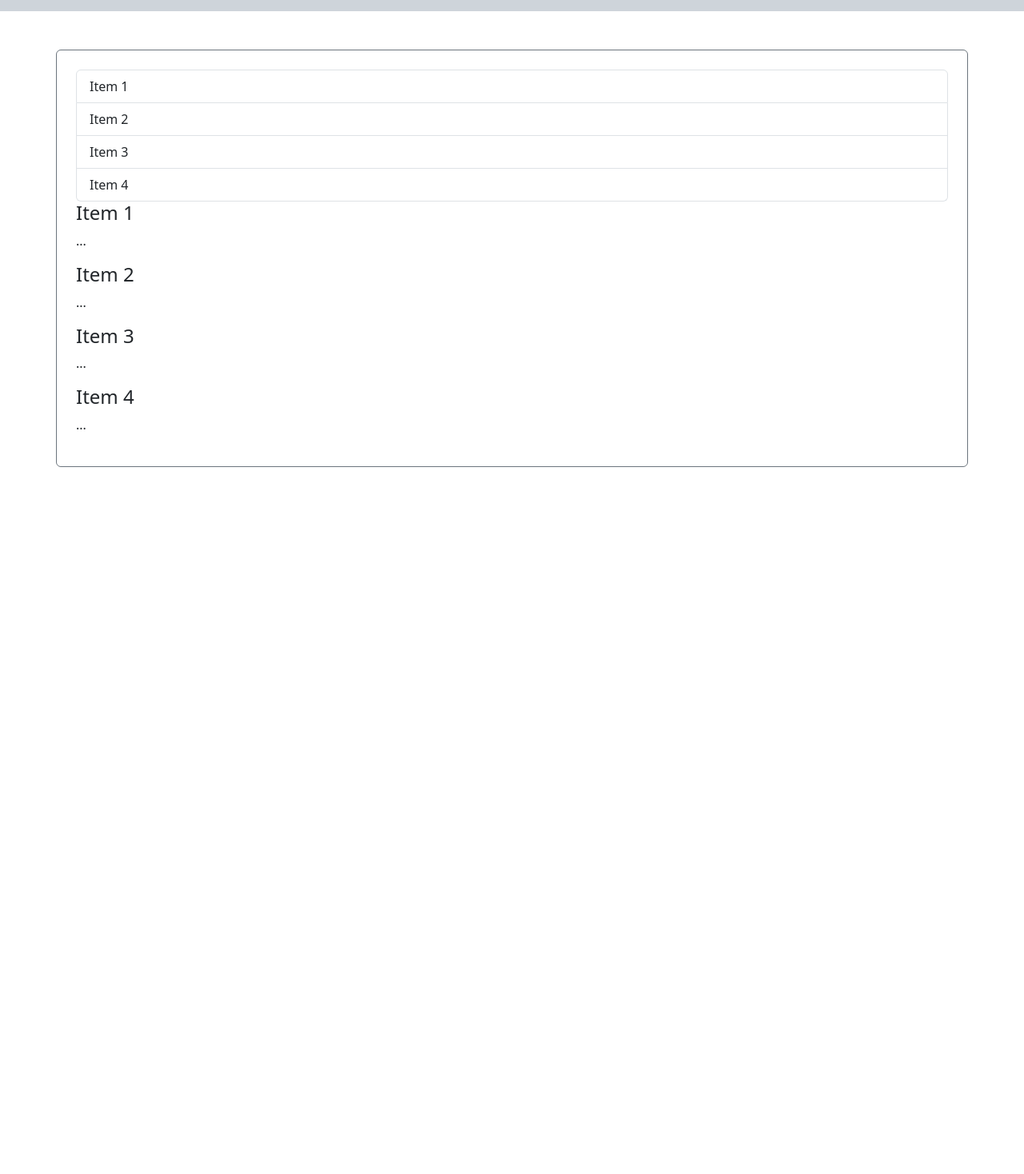
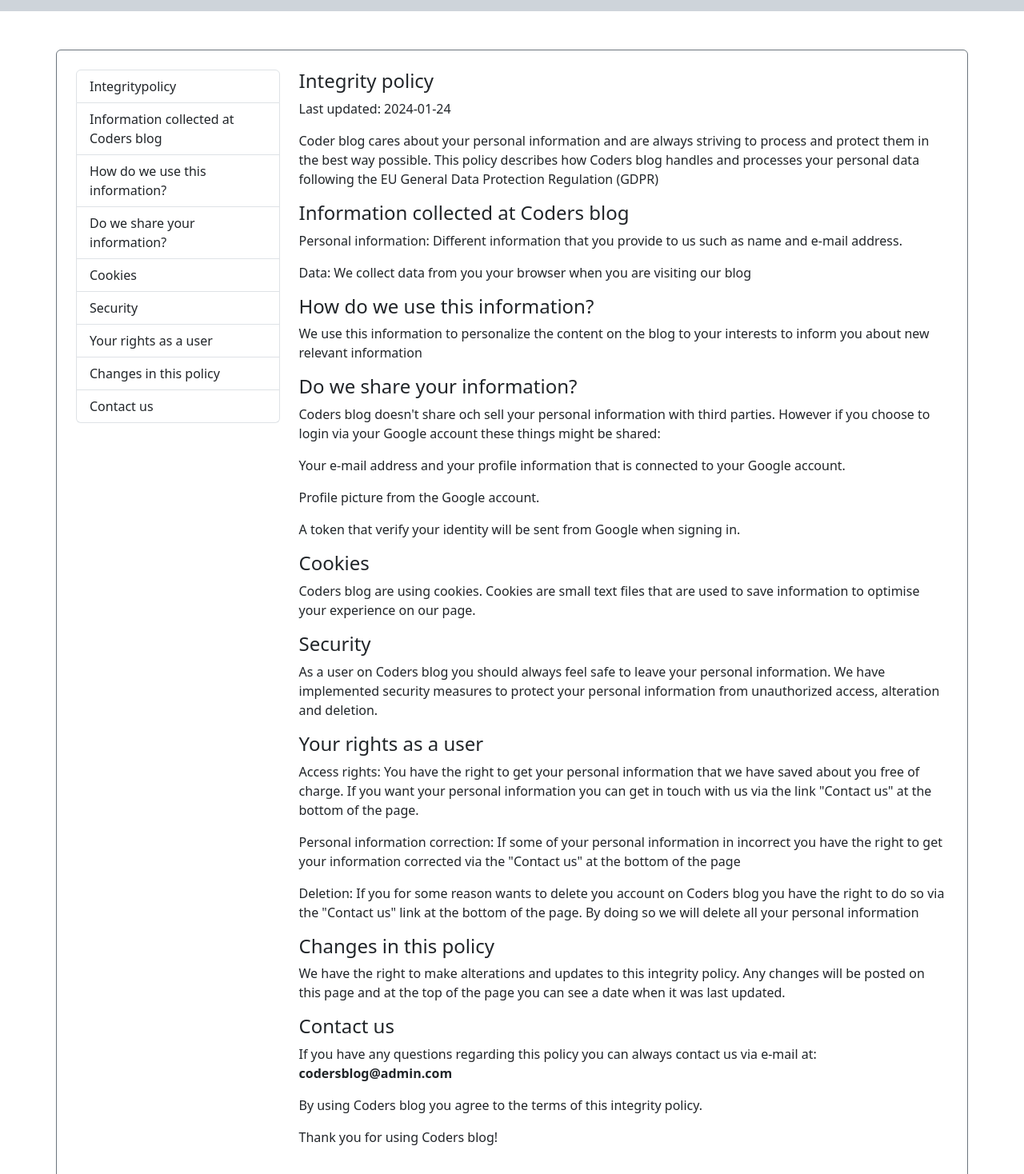
Before and after one commit to RohillaNisha/Coders-Blog, a React (Create React App) app in the folder frontend/: page /integrity-policy in a window 1280 px wide. Shown: the part 42-1510 px from the top of the page at 80% size. Before the commit the page ends 800 px from the top, so only its background shows below. Built offline with nearby package versions, Linux system fonts and the light colour scheme.

Commit message:
add the integrity policy component and some edge cases

```diff
--- a/frontend/src/Components/AddABlog.js
+++ b/frontend/src/Components/AddABlog.js
@@ -1,5 +1,6 @@
 import {useEffect, useState} from "react";
 import {useAuth} from "../Context/AuthContext";
+import DOMPurify from "dompurify";
 
 function AddABlog() {
 
@@ -46,7 +47,7 @@ function AddABlog() {
             alert("Blog added!")
             setTitle("")
             setContent("")
-        }else alert("Something went wrong")
+        }else alert("Both title and content is mandatory")
     }
 
     console.log("user is: "+ state.user);
@@ -59,11 +60,11 @@ function AddABlog() {
 */}
             <div className="mb-3">
                 <label className="form-label">Blog title</label>
-                <input type="text" className="form-control" value={title} onChange={(event) => {setTitle(event.target.value)}}/>
+                <input type="text" className="form-control" value={DOMPurify.sanitize(title)} onChange={(event) => {setTitle(event.target.value)}}/>
             </div>
             <div className="mb-3">
                 <label className="form-label">Blog content</label>
-                <textarea className="form-control" rows="3" value={content} onChange={(event) => {setContent(event.target.value)}}></textarea>
+                <textarea className="form-control" rows="3" value={DOMPurify.sanitize(content)} onChange={(event) => {setContent(event.target.value)}}></textarea>
             </div>
             <div className="mb-3">
                 <button type="submit" className="btn btn-primary mb-3" onClick={createBlog}>Add blog</button>
--- a/frontend/src/Components/Blogs.js
+++ b/frontend/src/Components/Blogs.js
@@ -85,8 +85,8 @@ function Blogs() {
                     <div key={element.blogId} className="card">
                         <div className="card-header">BlogId: {element.blogId}</div>
                         <div className="card-body">
-                            <h5 className="card-title"><Link to={`${element.blogId}`}>{DOMPurify.sanitize(element.title)}</Link></h5>
-                            <p className="card-text">{DOMPurify.sanitize(element.content)}</p>
+                            <h5 className="card-title"><Link to={`${element.blogId}`}>{element.title}</Link></h5>
+                            <p className="card-text">{element.content}</p>
                         </div>
                         <div className="card-footer text-muted">{element.postDate}</div>
                     </div>
--- a/frontend/src/Components/IntegrityPolicy.js
+++ b/frontend/src/Components/IntegrityPolicy.js
@@ -3,22 +3,80 @@ function IntegrityPolicy() {
 
     return (
         <div className="container mt-5 border border-secondary rounded p-4">
-            <div id="list-example" className="list-group">
-                <a className="list-group-item list-group-item-action" href="#list-item-1">Item 1</a>
-                <a className="list-group-item list-group-item-action" href="#list-item-2">Item 2</a>
-                <a className="list-group-item list-group-item-action" href="#list-item-3">Item 3</a>
-                <a className="list-group-item list-group-item-action" href="#list-item-4">Item 4</a>
-            </div>
-            <div data-bs-spy="scroll" data-bs-target="#list-example" data-bs-offset="0" class="scrollspy-example"
-                 tabindex="0">
-                <h4 id="list-item-1">Item 1</h4>
-                <p>...</p>
-                <h4 id="list-item-2">Item 2</h4>
-                <p>...</p>
-                <h4 id="list-item-3">Item 3</h4>
-                <p>...</p>
-                <h4 id="list-item-4">Item 4</h4>
-                <p>...</p>
+            <div className="row">
+                <div className="col-3">
+                    <div id="list-example" className="list-group">
+                        <a className="list-group-item list-group-item-action" href="#list-item-1">Integritypolicy</a>
+                        <a className="list-group-item list-group-item-action" href="#list-item-2">Information collected
+                            at Coders blog</a>
+                        <a className="list-group-item list-group-item-action" href="#list-item-3">How do we use this
+                            information?</a>
+                        <a className="list-group-item list-group-item-action" href="#list-item-4">Do we share your
+                            information?</a>
+                        <a className="list-group-item list-group-item-action" href="#list-item-5">Cookies</a>
+                        <a className="list-group-item list-group-item-action" href="#list-item-6">Security</a>
+                        <a className="list-group-item list-group-item-action" href="#list-item-7">Your rights as a
+                            user</a>
+                        <a className="list-group-item list-group-item-action" href="#list-item-8">Changes in this
+                            policy</a>
+                        <a className="list-group-item list-group-item-action" href="#list-item-9">Contact us</a>
+                    </div>
+                </div>
+                <div className="col">
+                    <div data-bs-spy="scroll" data-bs-target="#list-example" data-bs-offset="0"
+                         class="scrollspy-example"
+                         tabindex="0">
+                        <h4 id="list-item-1">Integrity policy</h4>
+                        <p>Last updated: 2024-01-24 </p><p>
+
+                            Coder blog cares about your personal information and are always striving to process and
+                            protect them in the best way possible. This policy describes how Coders blog handles and
+                            processes your personal data following the EU General Data Protection Regulation (GDPR)</p>
+                        <h4 id="list-item-2">Information collected at Coders blog</h4>
+                        <p>Personal information: Different information that you provide to us such as name and e-mail
+                            address. </p><p>
+                            Data: We collect data from you your browser when you are visiting our blog</p>
+                        <h4 id="list-item-3">How do we use this information?</h4>
+                        <p>We use this information to personalize the content on the blog to your interests
+                            to inform you about new relevant information</p>
+                        <h4 id="list-item-4">Do we share your information?</h4>
+                        <p>Coders blog doesn't share och sell your personal information with third parties. However if
+                            you choose to login via your Google account these things might be shared:</p><p>
+
+                            Your e-mail address and your profile information that is connected to your Google account.</p><p>
+                            Profile picture from the Google account.</p><p>
+                            A token that verify your identity will be sent from Google when signing in.</p>
+                        <h4 id="list-item-5">Cookies</h4>
+                        <p>Coders blog are using cookies. Cookies are small text files that are used to save information
+                            to optimise your experience on our page.</p>
+                        <h4 id="list-item-6">Security</h4>
+                        <p>As a user on Coders blog you should always feel safe to leave your personal information. We
+                            have implemented security measures to protect your personal information from unauthorized
+                            access, alteration and deletion.</p>
+                        <h4 id="list-item-7">Your rights as a user</h4>
+                        <p>Access rights:
+                            You have the right to get your personal information that we have saved about you free of
+                            charge. If you want your personal information you can get in touch with us via the link
+                            "Contact us" at the bottom of the page.</p><p>
+                            Personal information correction:
+                            If some of your personal information in incorrect you have the right to get your information
+                            corrected via the "Contact us" at the bottom of the page</p><p>
+                            Deletion:
+                            If you for some reason wants to delete you account on Coders blog you have the right to do
+                            so via the "Contact us" link at the bottom of the page. By doing so we will delete all your
+                            personal information</p>
+                        <h4 id="list-item-8">Changes in this policy</h4>
+                        <p>We have the right to make alterations and updates to this integrity policy. Any changes will
+                            be posted on this page and at the top of the page you can see a date when it was last
+                            updated.</p>
+                        <h4 id="list-item-9">Contact us</h4>
+                        <p>If you have any questions regarding this policy you can always contact us via e-mail at: <b>codersblog@admin.com</b></p><p>
+
+                            By using Coders blog you agree to the terms of this integrity policy.</p><p>
+
+                            Thank you for using Coders blog!</p>
+                    </div>
+                </div>
             </div>
         </div>
     )
```
Also changed, not shown: frontend/src/Components/ReportVulnerability.js (+9 -7 lines).
